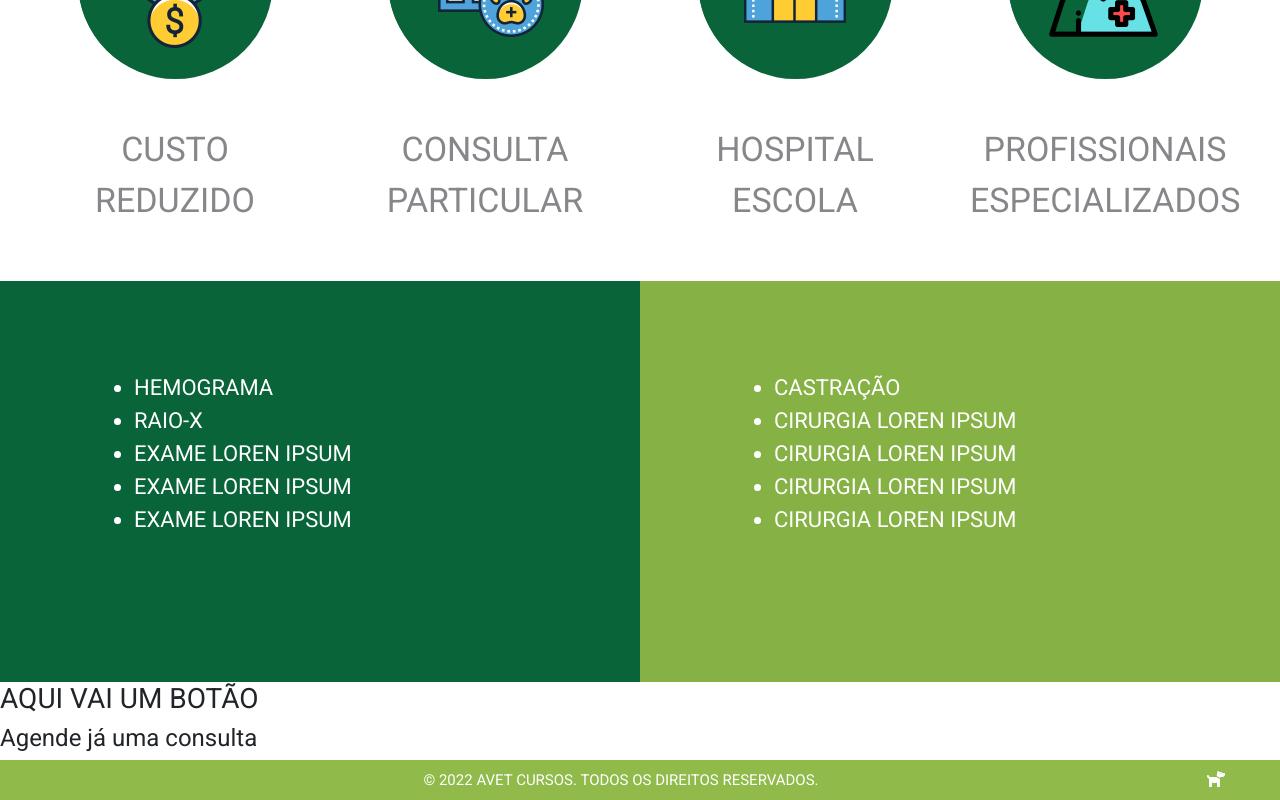
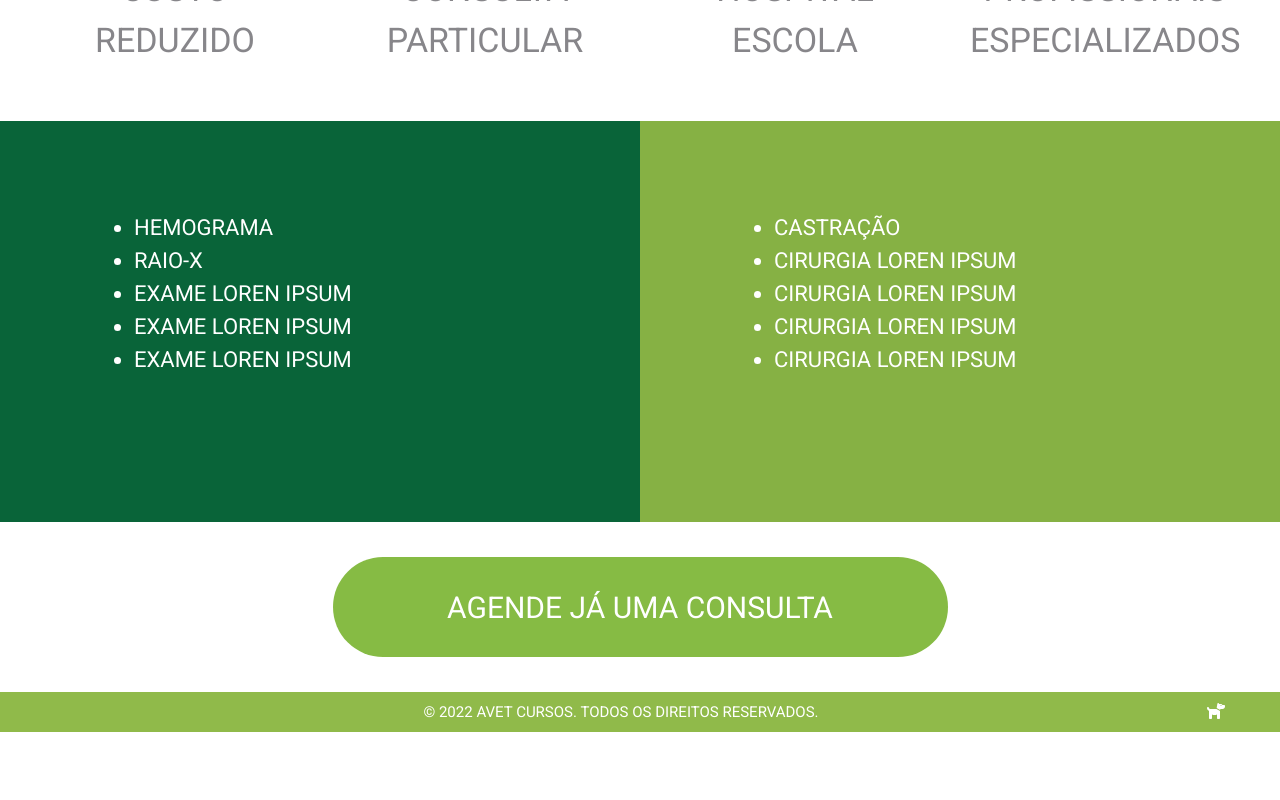
Before and after one commit to marcusviniciusmo/Avet_Cursos_Website, a React (Create React App) app in the folder frontend/: page /consultas in a window 1280 px wide. Shown: the part 493-1293 px from the top of the page. After the commit the page ends 1225 px from the top, so only its background shows below. Built offline with nearby package versions, Linux system fonts and the light colour scheme.

Commit message:
Styling the Consultas view

```diff
--- a/frontend/src/views/Consultas/index.tsx
+++ b/frontend/src/views/Consultas/index.tsx
@@ -1,3 +1,5 @@
+import { Button } from "react-bootstrap";
+import { ToUpperCaseText } from "utils/Functions";
 import Header from "components/Header";
 import AppointmentCard from "components/AppointmentCard/indes";
 import CustoReduzidoLogo from 'assets/img/consultas/custoReduzido.png';
@@ -32,13 +34,9 @@ function Consultas() {
     }];
 
   return (
-    <>
-      <h1>VIEW</h1>
-      <h1>Avet - Página Consultas</h1>
-
+    <section>
       <Header />
 
-      <h1>BODY</h1>
       <div id="appointmentCardsContainer">
         {
           appointments.map((appointment) => {
@@ -67,11 +65,12 @@ function Consultas() {
         />
       </div>
 
-      <h3>AQUI VAI UM BOTÃO</h3>
-      <h4>Agende já uma consulta</h4>
+      <Button id="btnAgendeUmaConsulta">
+        {ToUpperCaseText('Agende já uma consulta')}
+      </Button>
 
       <Footer />
-    </>
+    </section>
   );
 };
 
--- a/frontend/src/views/Consultas/styles.css
+++ b/frontend/src/views/Consultas/styles.css
@@ -10,3 +10,18 @@ div#serviceListingsContainer {
   display: flex;
   flex-direction: row;
 }
+
+#btnAgendeUmaConsulta {
+  background: #86bB44;
+  color: #FFFFFF;
+  font-size: 30px;
+  border: none;
+  width: 615px;
+  height: 100px;
+  border-radius: 50px;
+  margin: 35px auto;
+  display: flex;
+  align-items: center;
+  justify-content: center;
+  cursor: pointer;
+}
```
